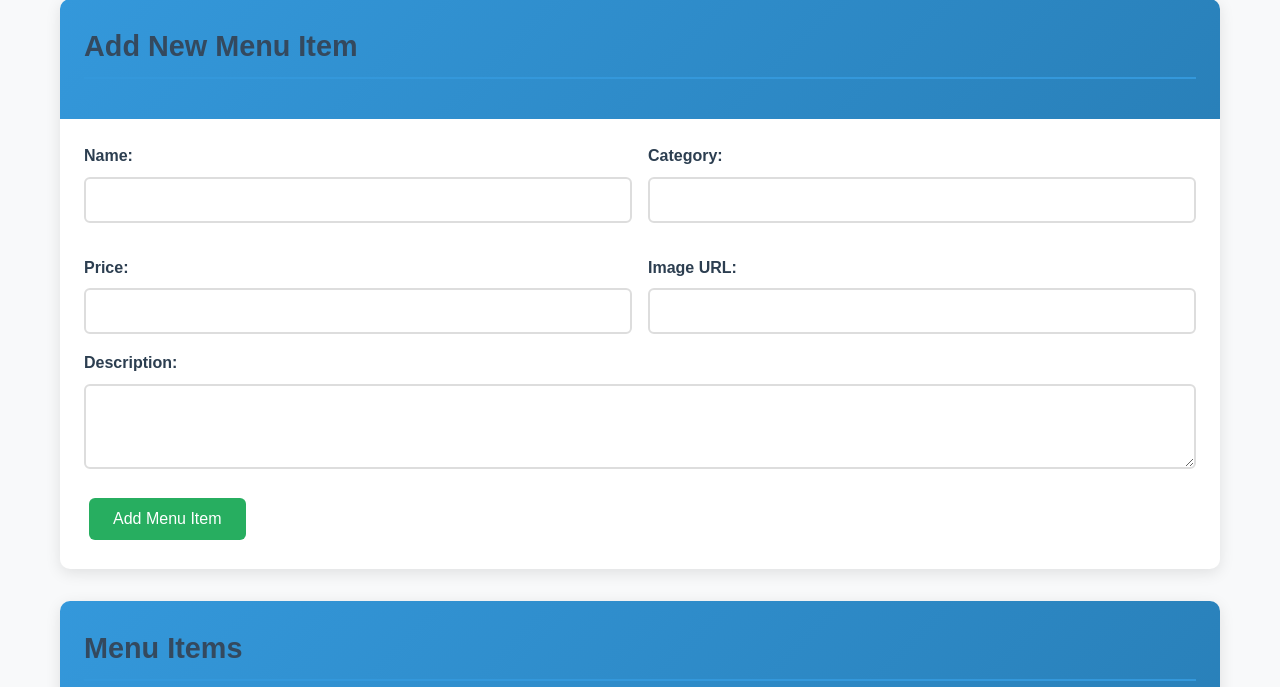
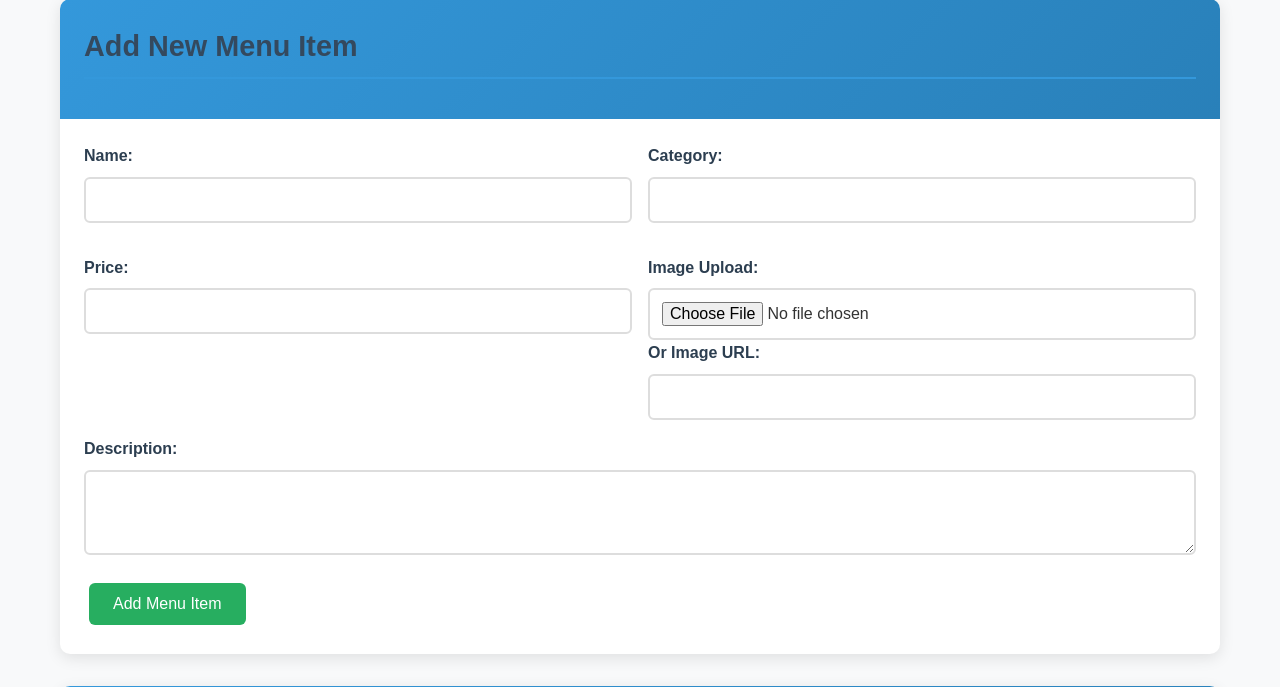
Before and after one commit to maharjankelvin/Nearest-branch-finder, a PHP site: page /admin/manage_menu.php in a window 1280 px wide. Shown: the part 199-886 px from the top of the page. Run offline with PHP 8.4, Linux system fonts and the light colour scheme; a user stored in the database is signed in; data comes from the database, SQL or seed files in the repository.

Commit message:
Add files via upload

```diff
--- a/food_ordering/admin/manage_menu.php
+++ b/food_ordering/admin/manage_menu.php
@@ -17,8 +17,23 @@ if ($_SERVER['REQUEST_METHOD'] === 'POST') {
                 $description = sanitizeInput($_POST['description']);
                 $price = floatval($_POST['price']);
                 $category = sanitizeInput($_POST['category']);
-                $image_url = sanitizeInput($_POST['image_url']);
-
+                $image_url = '';
+                if (isset($_FILES['image_file']) && $_FILES['image_file']['error'] === UPLOAD_ERR_OK) {
+                    $uploadDir = '../assets/images/';
+                    $fileTmp = $_FILES['image_file']['tmp_name'];
+                    $fileName = basename($_FILES['image_file']['name']);
+                    $fileExt = strtolower(pathinfo($fileName, PATHINFO_EXTENSION));
+                    $allowed = ['jpg', 'jpeg', 'png', 'gif', 'webp'];
+                    if (in_array($fileExt, $allowed)) {
+                        $newName = uniqid('menu_', true) . '.' . $fileExt;
+                        $destPath = $uploadDir . $newName;
+                        if (move_uploaded_file($fileTmp, $destPath)) {
+                            $image_url = 'assets/images/' . $newName;
+                        }
+                    }
+                } else if (!empty($_POST['image_url'])) {
+                    $image_url = sanitizeInput($_POST['image_url']);
+                }
                 $stmt = executeQuery(
                     "INSERT INTO menu_items (name, description, price, category, image_url) VALUES (?, ?, ?, ?, ?)",
                     [$name, $description, $price, $category, $image_url]
@@ -37,7 +52,23 @@ if ($_SERVER['REQUEST_METHOD'] === 'POST') {
                 $description = sanitizeInput($_POST['description']);
                 $price = floatval($_POST['price']);
                 $category = sanitizeInput($_POST['category']);
-                $image_url = sanitizeInput($_POST['image_url']);
+                $image_url = '';
+                if (isset($_FILES['image_file']) && $_FILES['image_file']['error'] === UPLOAD_ERR_OK) {
+                    $uploadDir = '../assets/images/';
+                    $fileTmp = $_FILES['image_file']['tmp_name'];
+                    $fileName = basename($_FILES['image_file']['name']);
+                    $fileExt = strtolower(pathinfo($fileName, PATHINFO_EXTENSION));
+                    $allowed = ['jpg', 'jpeg', 'png', 'gif', 'webp'];
+                    if (in_array($fileExt, $allowed)) {
+                        $newName = uniqid('menu_', true) . '.' . $fileExt;
+                        $destPath = $uploadDir . $newName;
+                        if (move_uploaded_file($fileTmp, $destPath)) {
+                            $image_url = 'assets/images/' . $newName;
+                        }
+                    }
+                } else if (!empty($_POST['image_url'])) {
+                    $image_url = sanitizeInput($_POST['image_url']);
+                }
                 $status = sanitizeInput($_POST['status']);
 
                 $stmt = executeQuery(
@@ -84,7 +115,7 @@ include '../includes/header.php';
             <h2>Add New Menu Item</h2>
         </div>
         <div class="card-body">
-            <form method="POST">
+            <form method="POST" enctype="multipart/form-data">
                 <input type="hidden" name="action" value="add">
                 <div style="display: grid; grid-template-columns: 1fr 1fr; gap: 1rem;">
                     <div class="form-group">
@@ -100,7 +131,10 @@ include '../includes/header.php';
                         <input type="number" id="price" name="price" step="0.01" min="0" required>
                     </div>
                     <div class="form-group">
-                        <label for="image_url">Image URL:</label>
+                        <label for="image_file">Image Upload:</label>
+                        <input type="file" id="image_file" name="image_file" accept="image/*">
+                        <br>
+                        <label for="image_url">Or Image URL:</label>
                         <input type="url" id="image_url" name="image_url">
                     </div>
                 </div>
@@ -166,7 +200,7 @@ include '../includes/header.php';
 <div id="editModal" style="display: none; position: fixed; top: 0; left: 0; width: 100%; height: 100%; background: rgba(0,0,0,0.5); z-index: 1000;">
     <div style="position: absolute; top: 50%; left: 50%; transform: translate(-50%, -50%); background: white; padding: 2rem; border-radius: 8px; width: 90%; max-width: 500px;">
         <h3>Edit Menu Item</h3>
-        <form method="POST" id="editForm">
+        <form method="POST" id="editForm" enctype="multipart/form-data">
             <input type="hidden" name="action" value="edit">
             <input type="hidden" name="id" id="editId">
             <div class="form-group">
@@ -182,7 +216,10 @@ include '../includes/header.php';
                 <input type="number" id="editPrice" name="price" step="0.01" min="0" required>
             </div>
             <div class="form-group">
-                <label for="editImageUrl">Image URL:</label>
+                <label for="editImageFile">Image Upload:</label>
+                <input type="file" id="editImageFile" name="image_file" accept="image/*">
+                <br>
+                <label for="editImageUrl">Or Image URL:</label>
                 <input type="url" id="editImageUrl" name="image_url">
             </div>
             <div class="form-group">
```
